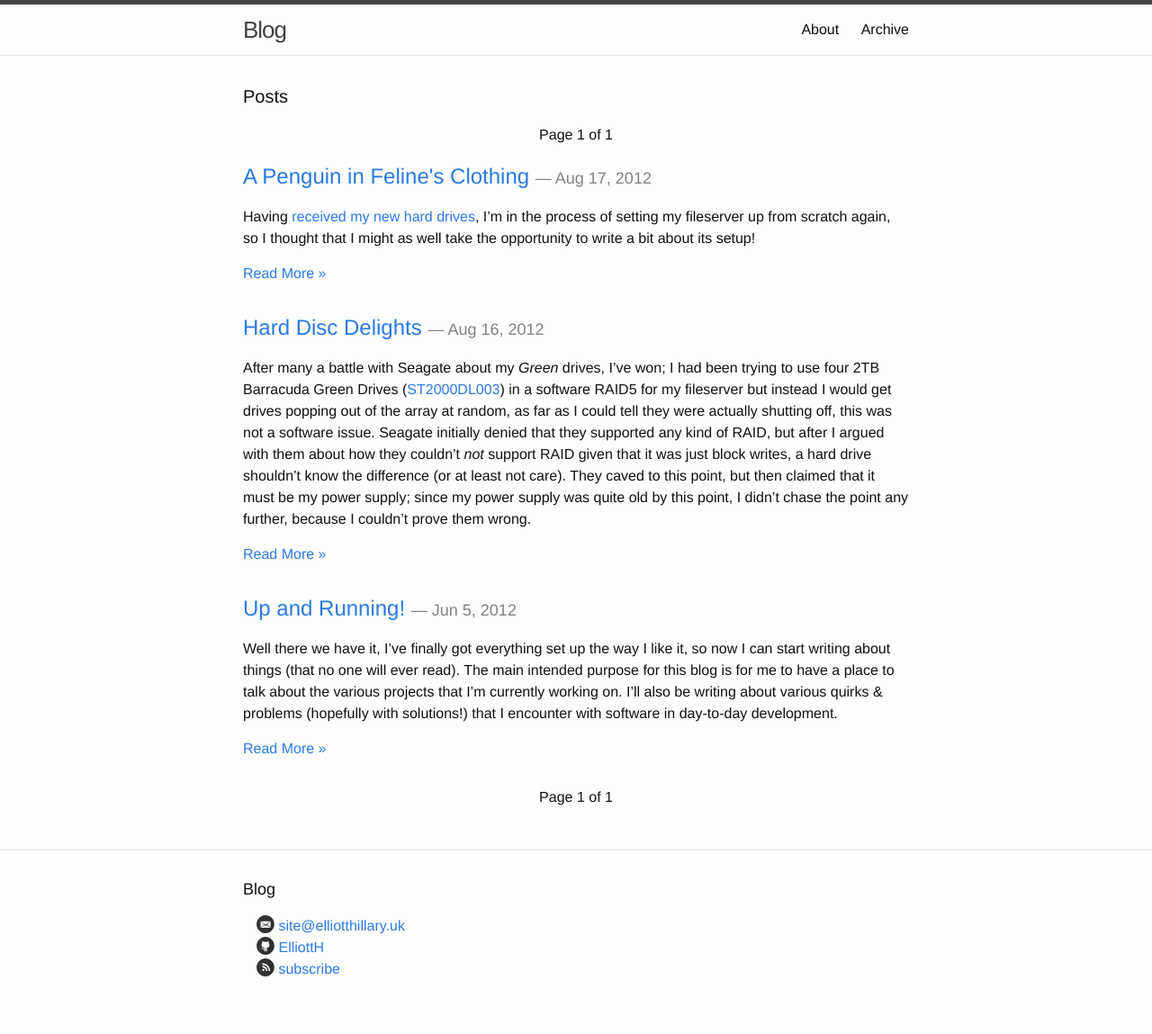
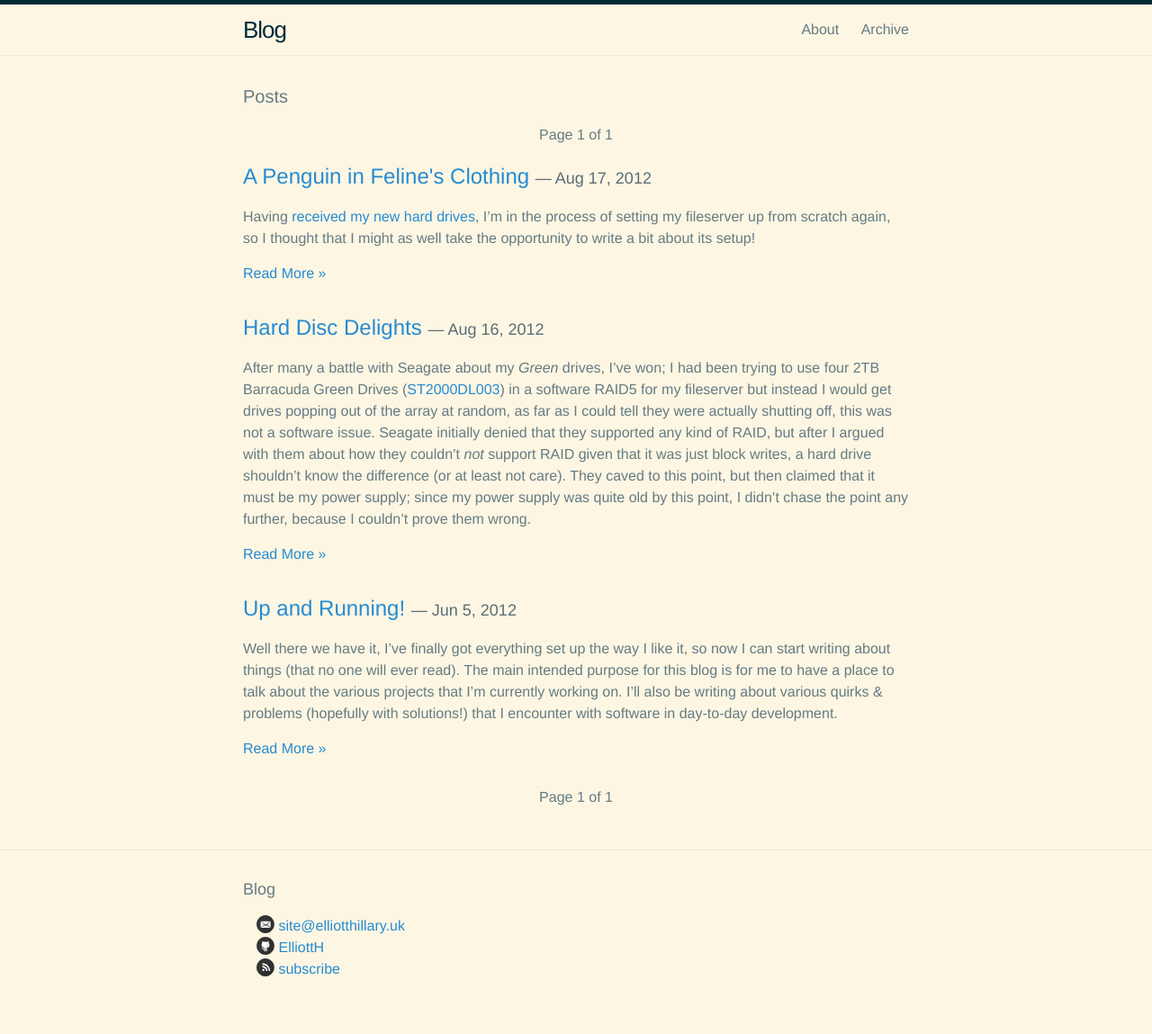
Before and after one commit to ElliottH/elliotth.github.io, a Jekyll site: the page built from index.html, in a window 1280 px wide. Shown: the whole page at 90% size. Built offline with Jekyll 4.4.1, drawn with Linux system fonts in a browser that asks for light colours; the list of posts is cut into pages by our own code.

Commit message:
Recolour.

```diff
--- a/_sass/_base.scss
+++ b/_sass/_base.scss
@@ -93,7 +93,7 @@ a {
     text-decoration: none;
 
     &:visited {
-        color: darken($brand-color, 15%);
+        color: $brand-color-2nd;
     }
 
     &:hover {
--- /dev/null
+++ b/_sass/_solarized.scss
@@ -0,0 +1,16 @@
+$base03:    #002b36;
+$base02:    #073642;
+$base01:    #586e75;
+$base00:    #657b83;
+$base0:     #839496;
+$base1:     #93a1a1;
+$base2:     #eee8d5;
+$base3:     #fdf6e3;
+$yellow:    #b58900;
+$orange:    #cb4b16;
+$red:       #dc322f;
+$magenta:   #d33682;
+$violet:    #6c71c4;
+$blue:      #268bd2;
+$cyan:      #2aa198;
+$green:     #859900;
--- a/css/main.scss
+++ b/css/main.scss
@@ -3,6 +3,7 @@
 ---
 @charset "utf-8";
 
+@import "solarized";
 
 
 // Our variables
@@ -13,13 +14,14 @@ $base-line-height: 1.5;
 
 $spacing-unit:     30px;
 
-$text-color:       #111;
-$background-color: #fdfdfd;
-$brand-color:      #2a7ae2;
+$text-color:       $base00;
+$background-color: $base3;
+$brand-color:      $blue;
+$brand-color-2nd:  $violet;
 
-$grey-color:       #828282;
-$grey-color-light: lighten($grey-color, 40%);
-$grey-color-dark:  darken($grey-color, 25%);
+$grey-color:       $base01;
+$grey-color-light: $base2;
+$grey-color-dark:  $base03;
 
 $on-palm:          600px;
 $on-laptop:        800px;
```
